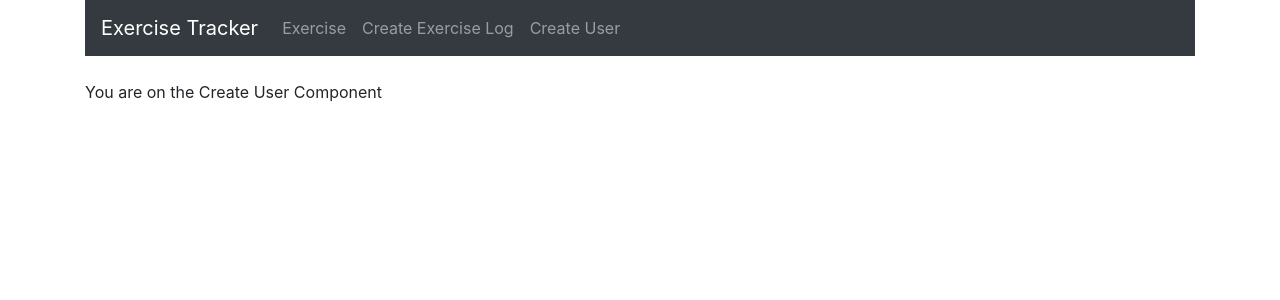
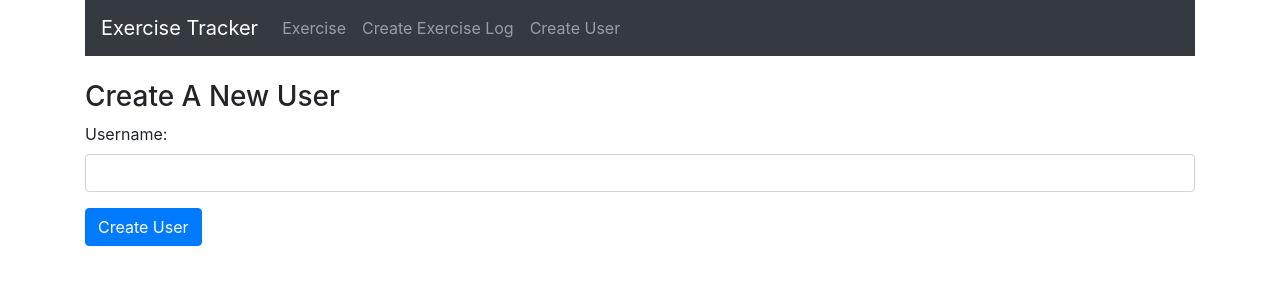
Before and after one commit to Leyla-Li/exercise-traker, a React (Create React App) app in the folder exercise-traker/: page /user in a window 1280 px wide. Shown: the top 300 px of the page. Built offline with nearby package versions, Linux system fonts and the light colour scheme; the HTML template or start-up script is replaced by a standard one.

Commit message:
create form to insert new user info

```diff
--- a/exercise-traker/src/components/create-user.component.js
+++ b/exercise-traker/src/components/create-user.component.js
@@ -31,7 +31,26 @@ export default class CreateUser extends Component {
     render() {
         return(
             <div>
-                <p>You are on the Create User Component</p>
+                <h3>Create A New User</h3>
+                <form onSubmit={this.onSubmit}>
+                    <div className='form-group'>
+                        <label>Username: </label>
+                        <input
+                        type='text'
+                        required
+                        className='form-control'
+                        value={this.state.username}
+                        onChange={this.onChangeUsername}
+                        />
+                    </div>
+                    <div className='form-group'>
+                        <input
+                        type='submit'
+                        value='Create User'
+                        className='btn btn-primary'
+                        />
+                    </div>
+                </form>
             </div>
         );
     }
```
